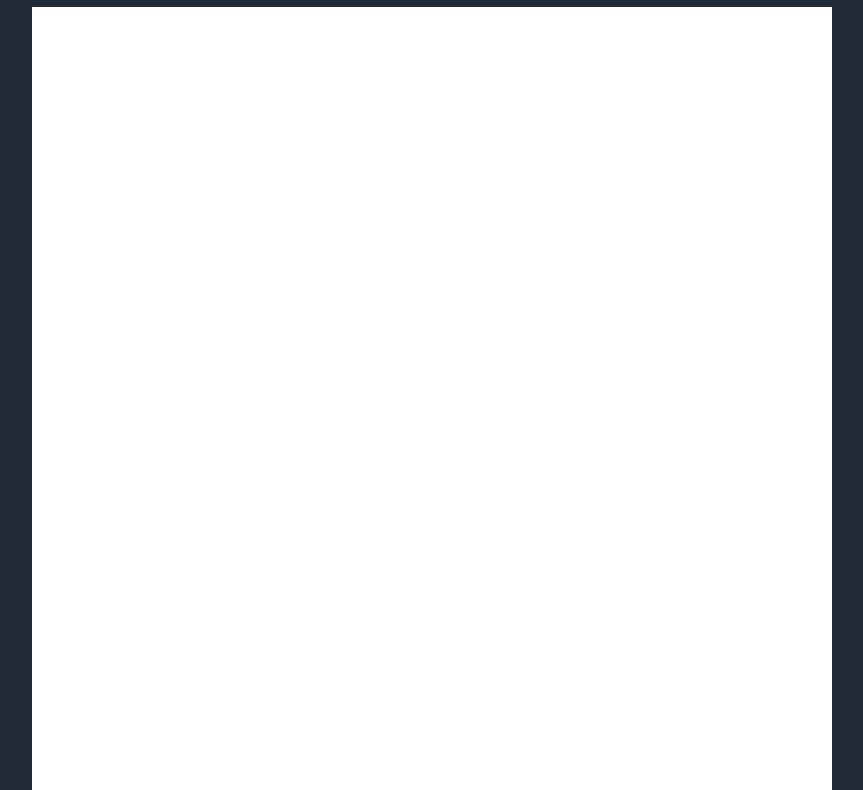
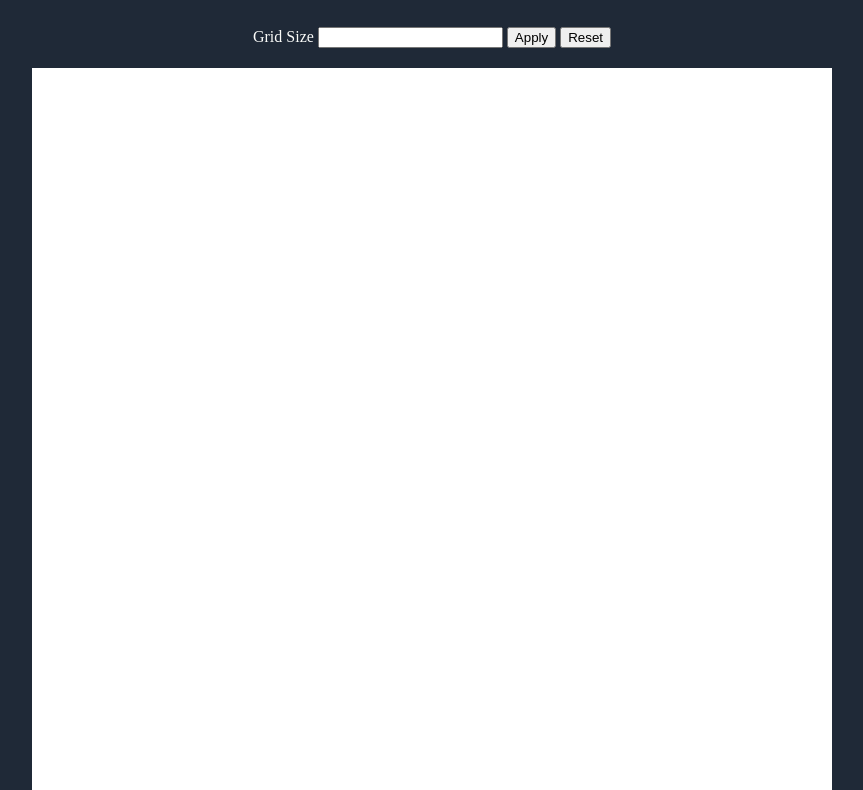
Before and after one commit to Mefisto756/Etch-a-Sketch, a plain HTML site: page index.html in a window 1280 px wide. Shown: the part 81-871 px from the top of the page, without its empty margins (208-1071 px from the left). Drawn offline with Linux system fonts and the light colour scheme.

Commit message:
add control panel in html and css

```diff
--- a/index.html
+++ b/index.html
@@ -8,6 +8,12 @@
 </head>
 <body>
     <h1>Make a Sketch</h1>
+    <div id="controlPanel">
+        <label for="grid">Grid Size</label>
+        <input type="text" id="grid">
+        <button id="apply">Apply</button>
+        <button id="reset">Reset</button>
+    </div>
     <div id="container"></div>
     <script src="script.js"></script>
 </body>
--- a/style.css
+++ b/style.css
@@ -7,10 +7,13 @@ body {
 }
 
 #container {
-    height: 800px;
+    aspect-ratio: 1 / 1;
     width: 800px;
     background-color: white;
-    border-radius: 2px;
+    border-radius: 4px;
     display: flex;
     flex-wrap: wrap;
 }
+#controlPanel {
+    padding: 20px;
+}
```
